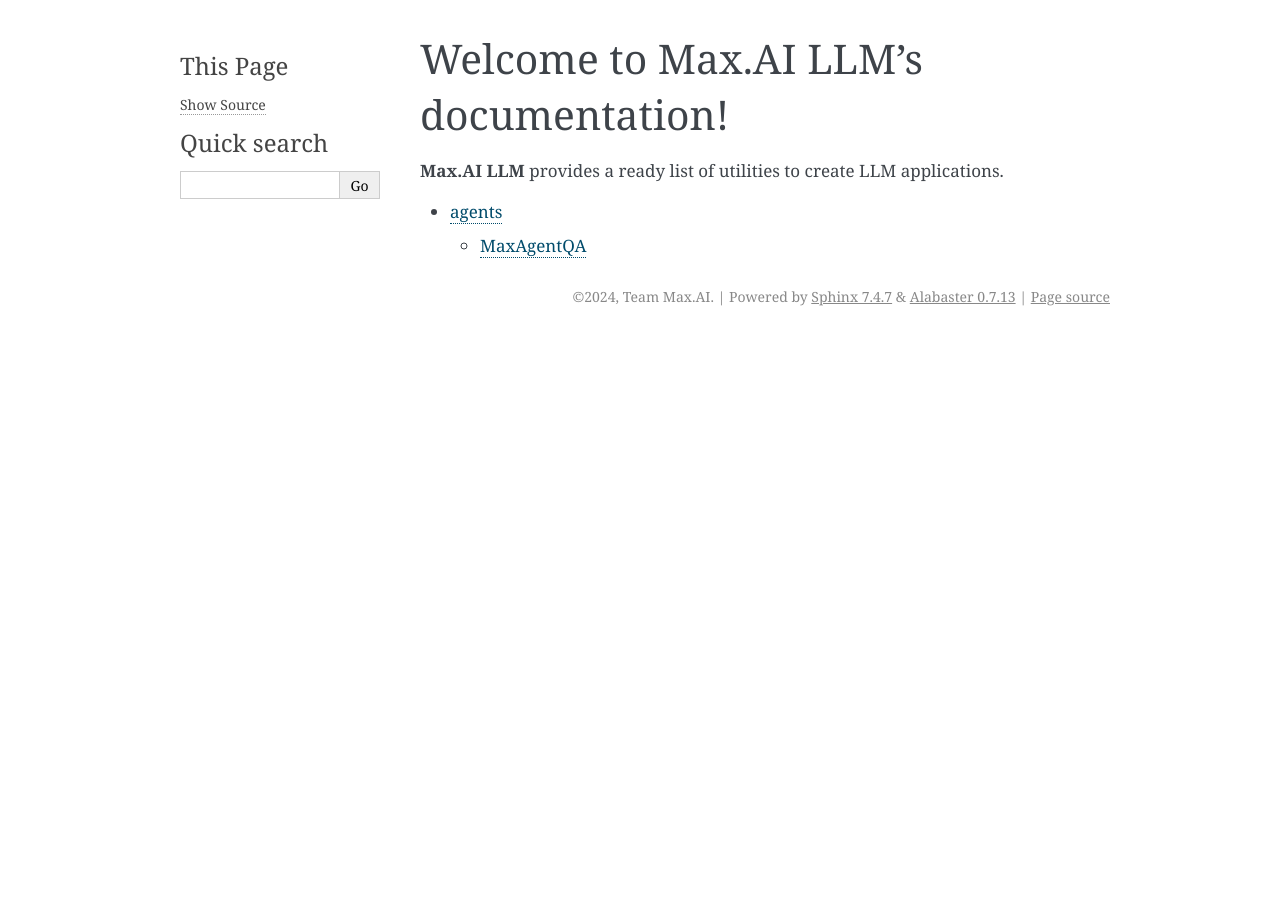
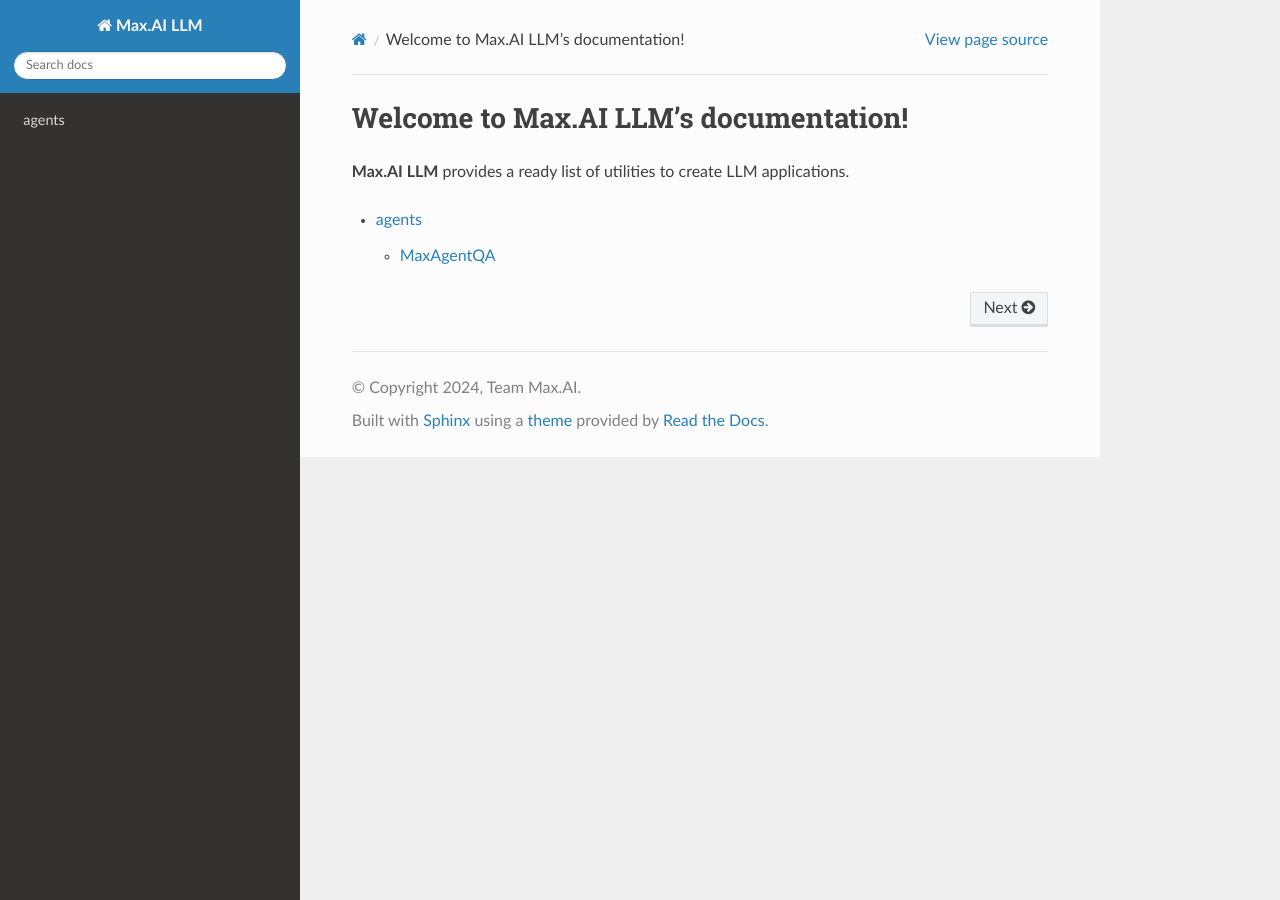
Before and after one commit to zs-personalize-ai/max-ai-llm, a Sphinx documentation site: the page built from docs/source/index.rst, in a window 1280 px wide. Built offline with Sphinx 7.4.7 and the Read the Docs theme 2.0.0, drawn with Linux system fonts in a browser that asks for light colours; pages that are not in the unit, such as notebooks, are missing from menus.

Commit message:
update conf

```diff
--- a/docs/source/conf.py
+++ b/docs/source/conf.py
@@ -44,5 +44,5 @@
 # -- Options for HTML output -------------------------------------------------
 # https://www.sphinx-doc.org/en/master/usage/configuration.html#options-for-html-output
 
-# html_theme = 'sphinx_rtd_theme'
-# html_static_path = ['_static']
+html_theme = 'sphinx_rtd_theme'
+html_static_path = ['_static']
```
